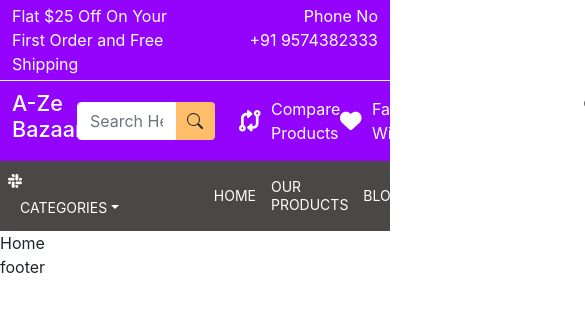
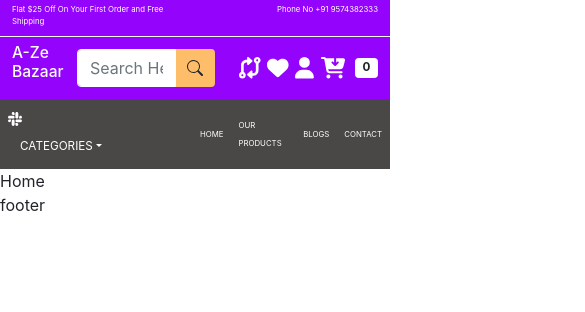
Before and after one commit to Prianca94/E-commerce-portfolioProject, a React (Create React App) app: page / in a window 390 px wide. Shown: the top 312 px of the page, 585 px wide, since content can reach past the window. Built offline with nearby package versions, Linux system fonts and the light colour scheme.

Commit message:
header-responsive

```diff
--- a/src/App.css
+++ b/src/App.css
@@ -1,17 +1,24 @@
+/* @media screen and (max-width: 400px) {
+  body {
+
+  }
+} */
+
 *{
   margin: 0;
   padding: 0;
   box-sizing: border-box;
+
 }
 body{
   font-family: "Rubik",Sans-Serif;
+  position: relative;
 }
 :root{
   --color-131921:#9403fc;
   --color-3b4149:#fcfcfc;
   --color-febd69:#0a0a0a;
   --color-232f3e:#4a4747;
-
 
 }
 a{
@@ -24,16 +31,23 @@ a{
 .header-top-strip{
   background-color: var(--color-131921);
   border-bottom:1px solid var(--color-3b4149);
+  display: flex;
+  align-items: center;
+  justify-content: space-between;
 }
 
-.header-upper{
+
+.header-middle-strip{
   background-color: var(--color-131921);
 }
-.header-upper .input-group-text{
+.header-middle-strip .input-group-text{
   background-color: #febd69;
   border: #fcfcfc;
 }
-
+/* }
+.header-middle-strip a{
+  font-size:12px;
+} */
 .form-control{
   box-shadow: none;
   border-color: white;
@@ -55,11 +69,11 @@ a{
 }
 
 
-.header-bottom-menu{
+.header-bottom-strip{
   background-color: var(--color-232f3e);
 }
 
-.header-bottom-menu .menu-links a{
+.header-bottom-strip .menu-links a{
   font-size: 14px;
   color: white;
   line-height: 18px;
@@ -92,4 +106,25 @@ a{
   border: none;
 }
 
+.header-middle-strip .menuicon{
+  color: white;
+  display: none;
+}
+
 /* Header Ends */
+
+/*Responssive*/
+
+@media (max-width:600px) {
+
+.header-top-strip p{font-size: 2vw;}
+.header-middle-strip a{font-size: 4vw;}
+.header-bottom-strip row{padding: auto;}
+/* .header-middle-strip .menuicon{display: block;} */
+.header-upper-links p{display: none;}
+.header-upper-links{padding:auto;}
+.header-bottom-strip{padding: auto;}
+.header-bottom-strip .menu-links a{font-size: 2vw;}
+.header-bottom-strip .dropdown button{font-size: 3vw;}
+
+}
--- a/src/components/Header.js
+++ b/src/components/Header.js
@@ -2,6 +2,7 @@ import React from "react";
 import { Link, NavLink } from "react-router-dom";
 import { BsSearch } from "react-icons/bs";
 import {
+  faBars,
   faCartArrowDown,
   faCodeCompare,
   faHeart,
@@ -22,7 +23,7 @@ const Header = () => {
               </p>
             </div>
             <div className="col-6">
-              <p className="text-end text-white">
+              <p className="contactclass text-end text-white">
                 Phone No{" "}
                 <a className="text-white" href="tel:+91 9574382333">
                   {" "}
@@ -33,7 +34,7 @@ const Header = () => {
           </div>
         </div>
       </header>
-      <header className="header-upper py-1">
+      <header className="header-middle-strip py-1">
         <div className="container-xxl">
           <div className="row align-items-center">
             <div className="col-2">
@@ -62,7 +63,7 @@ const Header = () => {
               <div className="header-upper-links d-flex align-items-center justify-content-between">
                 <div>
                   <Link className="d-flex align-items-center gap-10 text-white">
-                    <FontAwesomeIcon className="fs-4" icon={faCodeCompare} />
+                    <FontAwesomeIcon className="fontawesomeclass fs-4" icon={faCodeCompare} />
                     <p className="mb-0">
                       Compare <br /> Products
                     </p>
@@ -70,7 +71,7 @@ const Header = () => {
                 </div>
                 <div>
                   <Link className="d-flex align-items-center gap-10 text-white">
-                    <FontAwesomeIcon className="fs-4" icon={faHeart} />
+                    <FontAwesomeIcon className="fontawesomeclass fs-4" icon={faHeart} />
                     <p className="mb-0">
                       Favourite <br /> WishList
                     </p>
@@ -78,7 +79,7 @@ const Header = () => {
                 </div>
                 <div>
                   <Link className="d-flex align-items-center gap-10 text-white">
-                    <FontAwesomeIcon className="fs-4" icon={faUser} />
+                    <FontAwesomeIcon className="fontawesomeclass fs-4" icon={faUser} />
                     <p className="mb-0">
                       Login <br /> My Account
                     </p>
@@ -93,19 +94,22 @@ const Header = () => {
                     </div>
                   </Link>
                 </div>
+                <div className="menuicon">
+                <FontAwesomeIcon className="fontawesomeclass" icon={faBars} />
+                </div>
               </div>
             </div>
           </div>
         </div>
       </header>
-      <header className="header-bottom-menu p-2">
+      <header className="header-bottom-strip p-2">
         <div className="container-xxl"></div>
         <div className="row">
           <div className="col-12">
             <div className="menu-bottom d-flex align-items-center gap-30">
               <div>
                 <div class="dropdown">
-              <FontAwesomeIcon className="text-white" icon={faSlack}/>
+                  <FontAwesomeIcon className="text-white" icon={faSlack} />
                   <button
                     class="btn btn-secondary dropdown-toggle bg-transparent border-0 me-5 d-inline-block"
                     type="button"
@@ -115,7 +119,9 @@ const Header = () => {
                   >
                     Categories
                   </button>
-                <ul class="dropdown-menu" aria-labelledby="dropdownMenuButton1">
+                  <ul
+                    class="dropdown-menu"
+                    aria-labelledby="dropdownMenuButton1">
                     <li>
                       <Link class="dropdown-item  text-white" href="#">
                         Action
```
Lines whose indentation alone changed are shown as unchanged.
